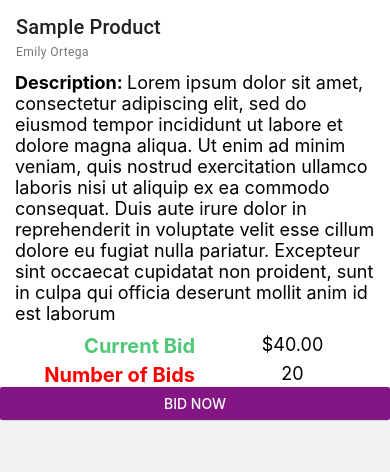
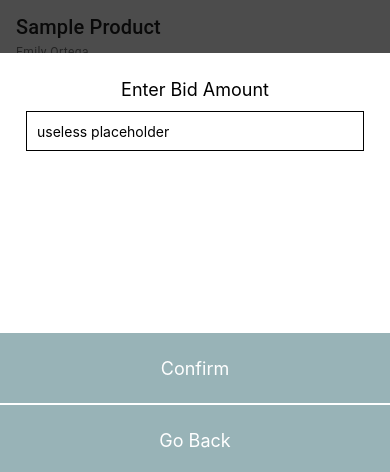
Before and after one commit to sabrinaspage/WaffleHacks-2022, a React Native app: screen /product in a window 390 px wide. Both pictures are taken after a click on the button "BID NOW". Shown: the part 369-841 px from the top of the page. Built offline with nearby package versions, Linux system fonts and the light colour scheme.

Commit message:
init react modal user flow

```diff
--- /dev/null
+++ b/components/BottomModal/BottomModal.js
@@ -0,0 +1,79 @@
+import React, {useState} from 'react';
+import {Text, View, TextInput, TouchableOpacity} from 'react-native';
+import {styles} from './styles';
+import Modal from 'react-native-modal';
+
+const InputSection = ({toggleConfirmationScreen}) => {
+  return (
+    <>
+      <View style={styles.footer}>
+        <Text style={styles.headerText}>Enter Bid Amount</Text>
+        <TextInput
+          style={styles.input}
+          placeholder="useless placeholder"
+          keyboardType="numeric"
+        />
+      </View>
+      <TouchableOpacity
+        style={styles.confirmButton}
+        onPress={toggleConfirmationScreen}>
+        <Text style={styles.addButtonText}>Confirm</Text>
+      </TouchableOpacity>
+    </>
+  );
+};
+
+const ConfirmationSection = ({bidAmount}) => {
+  return (
+    <>
+      <View style={styles.footer}>
+        <Text style={styles.headerText}>Your bid Is </Text>
+        <Text style={styles.headerText}>{bidAmount}</Text>
+        <Text style={styles.headerText}>Proceed?</Text>
+      </View>
+      <TouchableOpacity style={styles.confirmButton}>
+        <Text style={styles.addButtonText}>Submit</Text>
+      </TouchableOpacity>
+    </>
+  );
+};
+
+function ModalTester({isModalVisible, toggleModal}) {
+  const [onConfirmationScreen, setOnConfirmationScreen] = useState(false);
+
+  const toggleConfirmationScreen = () => {
+    setOnConfirmationScreen(!onConfirmationScreen);
+  };
+
+  return (
+    <Modal
+      swipeDirection={'down'}
+      isVisible={isModalVisible}
+      style={styles.bottomView}>
+      <View
+        style={{
+          height: '50%',
+          marginTop: 'auto',
+          backgroundColor: 'white',
+        }}>
+        {onConfirmationScreen ? (
+          <ConfirmationSection
+            toggleConfirmationScreen={toggleConfirmationScreen}
+          />
+        ) : (
+          <InputSection toggleConfirmationScreen={toggleConfirmationScreen} />
+        )}
+        <TouchableOpacity
+          style={styles.goBackButton}
+          onPress={
+            onConfirmationScreen ? toggleConfirmationScreen : toggleModal
+          }>
+          <Text style={styles.addButtonText}>Go Back</Text>
+        </TouchableOpacity>
+      </View>
+    </Modal>
+  );
+}
+
+// onPress={toggleConfirmationScreen}
+export default ModalTester;
--- /dev/null
+++ b/components/BottomModal/styles.js
@@ -0,0 +1,56 @@
+import {StyleSheet} from 'react-native';
+
+export const styles = StyleSheet.create({
+  view: {
+    flex: 1,
+    alignItems: 'center',
+    justifyContent: 'center',
+  },
+  bottomView: {
+    justifyContent: 'flex-end',
+    margin: 0,
+  },
+  footer: {
+    flex: 1,
+    backgroundColor: 'white',
+    bottom: 0,
+    left: 0,
+    right: 0,
+    zIndex: 10,
+  },
+  input: {
+    height: 40,
+    marginHorizontal: 26,
+    marginVertical: 1,
+    borderWidth: 1,
+    padding: 10,
+  },
+  headerText: {
+    color: 'black',
+    fontSize: 18,
+    textAlign: 'center',
+    paddingTop: 26,
+    paddingHorizontal: 26,
+    paddingBottom: 10,
+  },
+  confirmButton: {
+    marginBottom: 2,
+    marginHorizontal: 0,
+    backgroundColor: '#98B3B7',
+    height: 70,
+    alignItems: 'center',
+    justifyContent: 'center',
+  },
+  goBackButton: {
+    marginBottom: 0,
+    marginHorizontal: 0,
+    backgroundColor: '#98B3B7',
+    height: 70,
+    alignItems: 'center',
+    justifyContent: 'center',
+  },
+  addButtonText: {
+    color: '#fff',
+    fontSize: 18,
+  },
+});
--- a/package.json
+++ b/package.json
@@ -15,6 +15,7 @@
     "@react-navigation/native-stack": "^6.6.2",
     "react": "17.0.2",
     "react-native": "0.68.2",
+    "react-native-modal": "^13.0.1",
     "react-native-paper": "^4.12.1",
     "react-native-safe-area-context": "^4.3.1",
     "react-native-screens": "^3.13.1",
--- a/screens/SampleProduct.js
+++ b/screens/SampleProduct.js
@@ -10,15 +10,20 @@ import {
 } from 'react-native';
 import {Card} from 'react-native-paper';
 import Bid from '../components/Bid';
+import ModalTester from '../components/BottomModal/BottomModal';
 
 const SampleProduct = () => {
+  const [isModalVisible, setModalVisible] = useState(false);
   const [images, setimages] = useState([
     'https://images.unsplash.com/photo-1579353977828-2a4eab540b9a?ixlib=rb-1.2.1&ixid=MnwxMjA3fDB8MHxwaG90by1wYWdlfHx8fGVufDB8fHx8&auto=format&fit=crop&w=1374&q=80',
     'https://images.unsplash.com/photo-1561336313-0bd5e0b27ec8?ixlib=rb-1.2.1&ixid=MnwxMjA3fDB8MHxwaG90by1wYWdlfHx8fGVufDB8fHx8&auto=format&fit=crop&w=1740&q=80',
     'https://images.unsplash.com/photo-1612528443702-f6741f70a049?ixlib=rb-1.2.1&ixid=MnwxMjA3fDB8MHxwaG90by1wYWdlfHx8fGVufDB8fHx8&auto=format&fit=crop&w=1760&q=80',
   ]);
+  const [productImg, setProductImg] = useState(images[0]);
 
-  const [productImg, setProductImg] = useState(images[0]);
+  const toggleModal = () => {
+    setModalVisible(!isModalVisible);
+  };
 
   return (
     <View style={{flex: 1, height: '100%'}}>
@@ -60,7 +65,8 @@ const SampleProduct = () => {
           culpa qui officia deserunt mollit anim id est laborum
         </Text>
         <Bid />
-        <Button color="#841584" title="Bid now" />
+        <ModalTester {...{isModalVisible, toggleModal}} />
+        <Button color="#841584" title="Bid now" onPress={toggleModal} />
       </Card>
     </View>
   );
```
Also changed, not shown: 2 other files (tests, documents, lock files or other folders).
